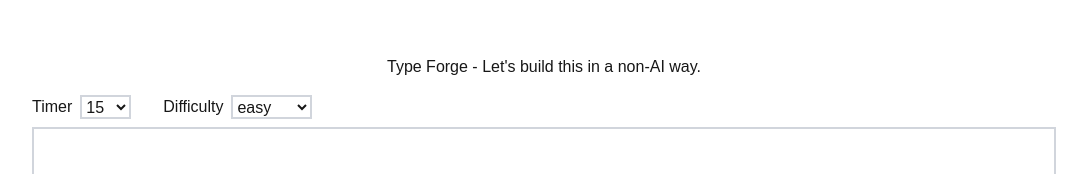
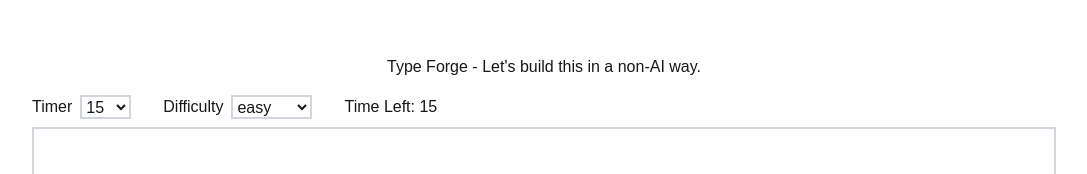
Before and after one commit to Shantanoo-Chandorkar/type-forge, a Next.js app: page / in a window 1280 px wide. Shown: the part 235-409 px from the top of the page, without its empty margins (96-1183 px from the left). Built offline with nearby package versions, Linux system fonts and the light colour scheme.

Commit message:
Added countdown timer for the typing test

```diff
--- a/app/page.js
+++ b/app/page.js
@@ -19,14 +19,39 @@ export default function Home() {
     const [randomQuote, setRandomeQuote] = useState(null);
     const [timer, setTimer] = useState(15);
     const [difficulty, setDifficulty] = useState('easy');
+
+    // Execution states.
     const [userTyping, setUserTyping] = useState('');
+    const [timeLeft, setTimeLeft] = useState(15); // Same as timer.
+    const [isActive, setIsActive] = useState(false);
 
     const inputRef = useRef(null);
 
+    // Only runs on mount or
+    // When the dropdown options change
     useEffect(() => {
         setRandomeQuote(getRandomQuote(difficulty));
         setUserTyping('');
-    }, [difficulty]);
+        setTimeLeft(parseInt(timer, 10));
+        setIsActive(false);
+    }, [difficulty, timer]);
+
+    // Interval Engine.
+    useEffect(() => {
+        let countDownInterval;
+        if (isActive && timeLeft > 0) {
+            countDownInterval = setInterval(() => {
+                setTimeLeft((prev) => prev - 1);
+            }, 1000);
+        } else if (timeLeft === 0) {
+            setIsActive(false);
+            clearInterval(countDownInterval);
+        }
+
+        return () => {
+            clearInterval(countDownInterval);
+        };
+    }, [isActive, timeLeft]);
 
     const handleTimerChange = (e) => {
         setTimer(e.target.value);
@@ -37,11 +62,18 @@ export default function Home() {
     };
 
     const handleTypingChange = (e) => {
+        // Start the clock on first key stroke input.
+        if (!isActive && timeLeft > 0 && e.target.value.length > 0) {
+            setIsActive(true);
+        }
         setUserTyping(e.target.value);
     };
 
+    // Return early if randomQuote is not available yet.
     if (!randomQuote) return null;
 
+    // Convert the quote string and user typing string to arrays of characters.
+    // This is done to independently check the status of each character typed.
     const quoteString = randomQuote.quote;
     const quoteArray = quoteString.split('');
     const userTypingArray = userTyping.split('');
@@ -59,6 +91,7 @@ export default function Home() {
                                 onChange={handleTimerChange}
                                 value={timer}
                                 id="timer"
+                                disabled={isActive}
                             >
                                 {/* <option value="">Select the timer value</option> */}
                                 {TIMER_VALUES.map((timeVal, index) => (
@@ -77,6 +110,7 @@ export default function Home() {
                                 className="border border-gray-300 border-2"
                                 onChange={handleDifficultyChange}
                                 value={difficulty}
+                                disabled={isActive}
                             >
                                 {/* <option value=''>Select the difficulty value</option> */}
                                 {DIFFICULTY_LEVELS.map((level, index) => (
@@ -87,9 +121,15 @@ export default function Home() {
                             </select>
                         </label>
                     </>
+                    <>
+                        <p>
+                            Time Left:{' '}
+                            {timeLeft > 0 ? <span>{timeLeft}</span> : <span>{`--|--`}</span>}
+                        </p>
+                    </>
                 </div>
                 <div
-                    className="relative w-full p-10 border border-gray-300 border-2 text-left cursor-text bg-white"
+                    className={`relative w-full p-10 border border-2 text-left bg-white ${timeLeft === 0 ? 'border-red-500 cursor-not-allowed' : 'border-gray-300 cursor-text'}`}
                     onClick={() => inputRef.current?.focus()}
                 >
                     {/* Render using CharNode */}
@@ -116,6 +156,7 @@ export default function Home() {
                         autoCapitalize="off"
                         autoCorrect="off"
                         spellCheck="false"
+                        disabled={timeLeft === 0}
                     ></textarea>
                 </div>
             </div>
```
